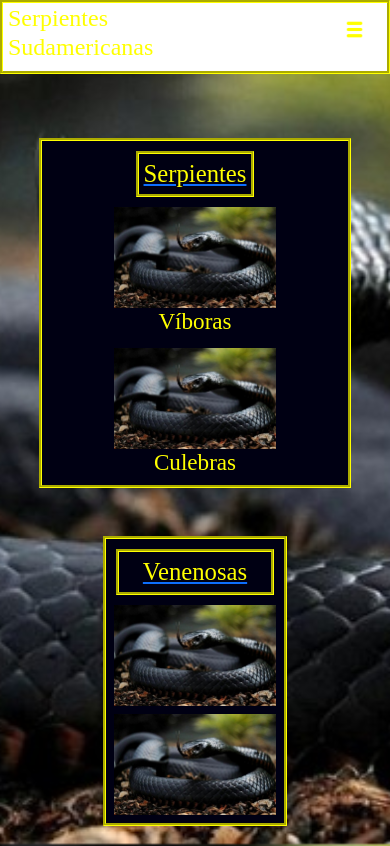
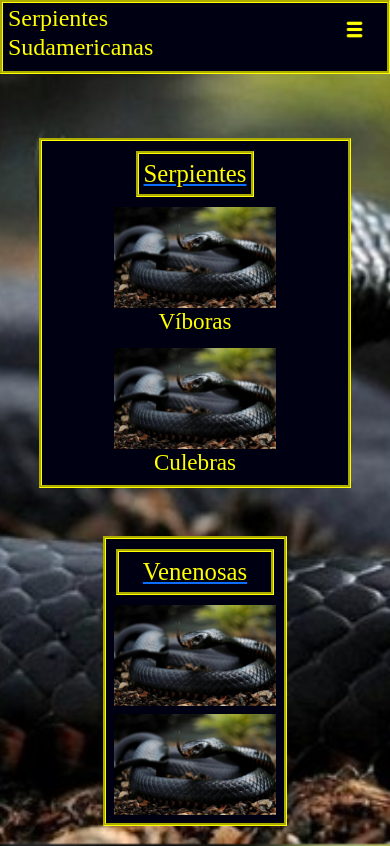
Before and after one commit to Nicolas5403/ProyectoFinal, a website: page index.html in a window 390 px wide. Shown: the top 846 px of the page. Drawn offline with nearby package versions, Linux system fonts and the light colour scheme; files that its build step writes are made by us from their sources.

Commit message:
probando3

```diff
--- a/scss/estilo.scss
+++ b/scss/estilo.scss
@@ -486,7 +486,7 @@ nav{
 
 @media screen and (max-width:432px) {
     #cabeza{
-        background-color: white;
+        background-color:#000013;
         // height: 100px;
     }
     // .defin{
```
